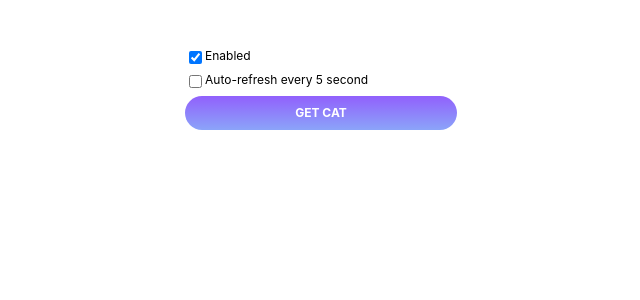
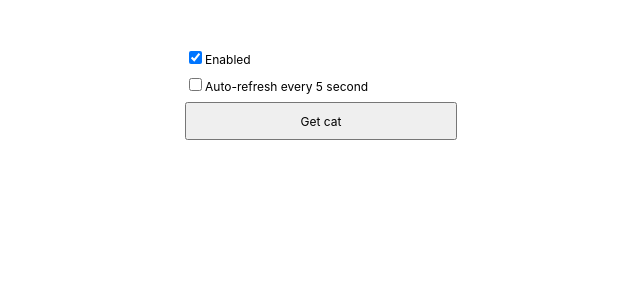
Before and after one commit to Malluma/get_cat, a React (Create React App) app: page / in a window 1280 px wide. Shown: the top 300 px of the page, without its empty margins (85-725 px from the left). Built offline with nearby package versions, Linux system fonts and the light colour scheme.

Commit message:
change styles to defolt

```diff
--- a/package.json
+++ b/package.json
@@ -1,8 +1,8 @@
 {
-  "name": "calendar-react-uchi-ru",
+  "name": "get_cat",
   "version": "0.1.0",
   "private": true,
-  "homepage": "https://malluma.github.io/Calendar-test-task/",
+  "homepage": "https://malluma.github.io/get_cat/",
   "dependencies": {
     "@reduxjs/toolkit": "^1.8.4",
     "@testing-library/jest-dom": "^5.16.5",
--- a/src/components/App/App.js
+++ b/src/components/App/App.js
@@ -43,7 +43,7 @@ function App() {
 
   useEffect(() => {
     if (autoRefresh) {
-      timerId.current = setInterval(changeCat, 1000);
+      timerId.current = setInterval(changeCat, 5000);
     } else {
       clearInterval(timerId.current);
     }
--- a/src/components/App/styles.js
+++ b/src/components/App/styles.js
@@ -18,5 +18,5 @@ export const CatCardWrapper = styled.div`
 `;
 
 export const CheckboxWrapper = styled.div`
-  margin-bottom: 0.3rem;
+  margin-bottom: 0.5rem;
 `;
--- a/src/components/Button/styles.js
+++ b/src/components/Button/styles.js
@@ -1,37 +1,18 @@
 import styled from "styled-components";
-
-import {
-  primaryGradient,
-  primaryGradientDark,
-  backgroundMain,
-} from "../../styles/variables.styles.js";
 
 export const Button = styled.button`
   font-family: inherit;
   font-size: 12px;
-  font-weight: bold;
-  text-transform: uppercase;
-  border: none;
-  border-radius: 22px;
   width: 100%;
   display: block;
   text-decoration: none;
-  background: ${primaryGradient};
-  color: ${backgroundMain};
 
   padding: 0.8em;
-  &:hover, &:focus {
-    color: ${backgroundMain};
-    background: ${primaryGradientDark};
-    outline: none;
+  &:hover {
     cursor: pointer;
   }
   &:focus {
     outline: none;
   }
-  &:disabled{
-    background: ${primaryGradient};
-    opacity: 0.5;
-    cursor: unset;
-  }
+
 `;
--- a/src/components/Checkbox/Checkbox.js
+++ b/src/components/Checkbox/Checkbox.js
@@ -1,19 +1,23 @@
-import { Checkbox as StyledCheckbox, Label, Wrapper } from "./styles.js";
+import { Checkbox as StyledCheckbox, Label } from "./styles.js";
 
 function Checkbox(props) {
   const { name, checked, onChange, disabled = "" } = props;
 
   return (
-    <Wrapper>
+      <Label>
         <StyledCheckbox
           type="checkbox"
           checked={checked}
           onChange={onChange}
           disabled={disabled}
         />
-      <Label>{name}</Label>
-    </Wrapper>
+        {name}
+      </Label>
   );
+
+
+
+
 }
 
 export default Checkbox;
--- a/src/components/Checkbox/styles.js
+++ b/src/components/Checkbox/styles.js
@@ -13,7 +13,3 @@ export const Label = styled.div`
   font-size: 12px;
   color: ${fontColorMain};
 `;
-
-export const Wrapper = styled.div`
-  display: flex;
-`;
--- a/src/styles/variables.styles.js
+++ b/src/styles/variables.styles.js
@@ -1,11 +1,5 @@
-export const primaryColorLight = '#ebecff';
+export const fontColorMain = 'black';
 export const primaryColorDark = '#b3b7ff';
-export const secondaryColor = '#ff3131';
-export const secondaryColorDark = '#7e1d1d';
-export const tableColor = '#ebebeb';
-export const timeColor = '#c0c0c0';
-
-export const fontColorMain = 'black';
 export const primaryColor = '#9160fc';
 export const backgroundMain = '#ffffff';
 export const backgroundSecondary = '#f6f6f6';
```
Also changed, not shown: imagesForReadMe/project_image.jpg, 1 other file (tests, documents, lock files or other folders). Lines whose indentation alone changed are shown as unchanged.
